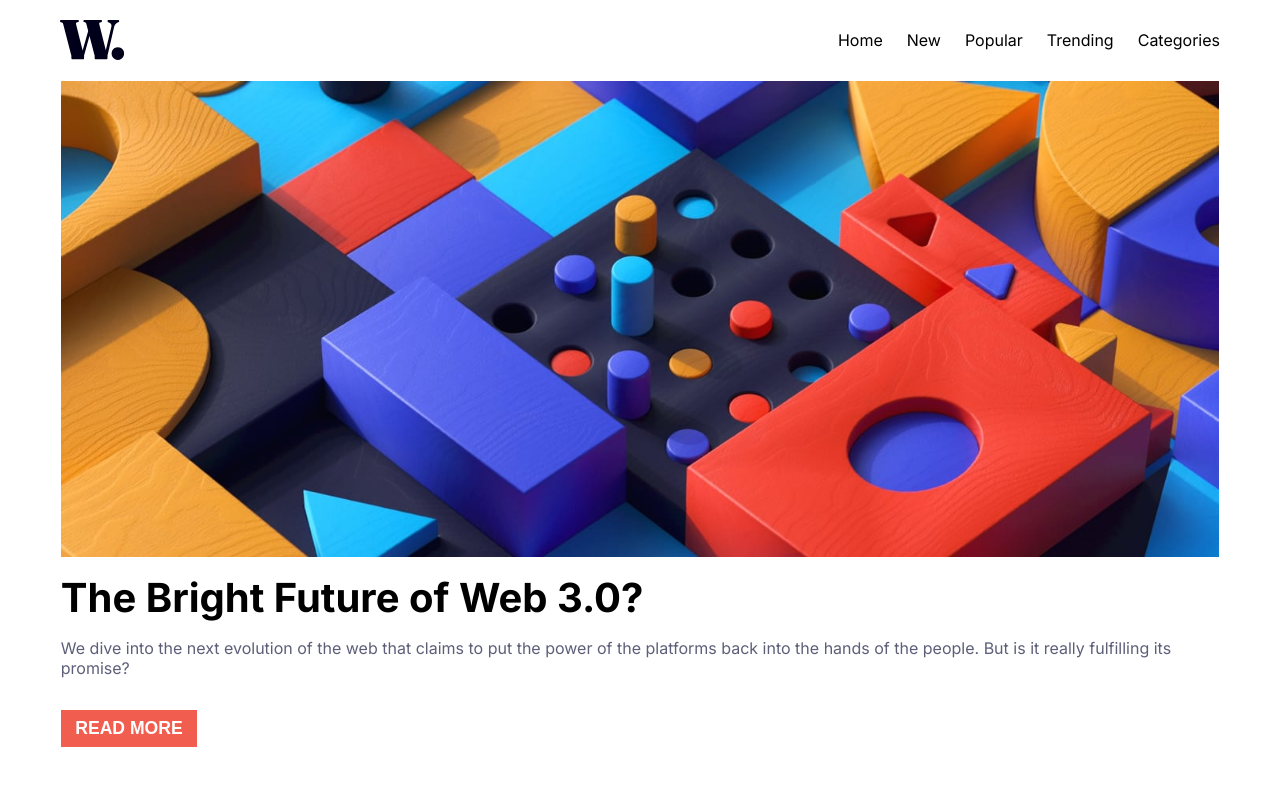
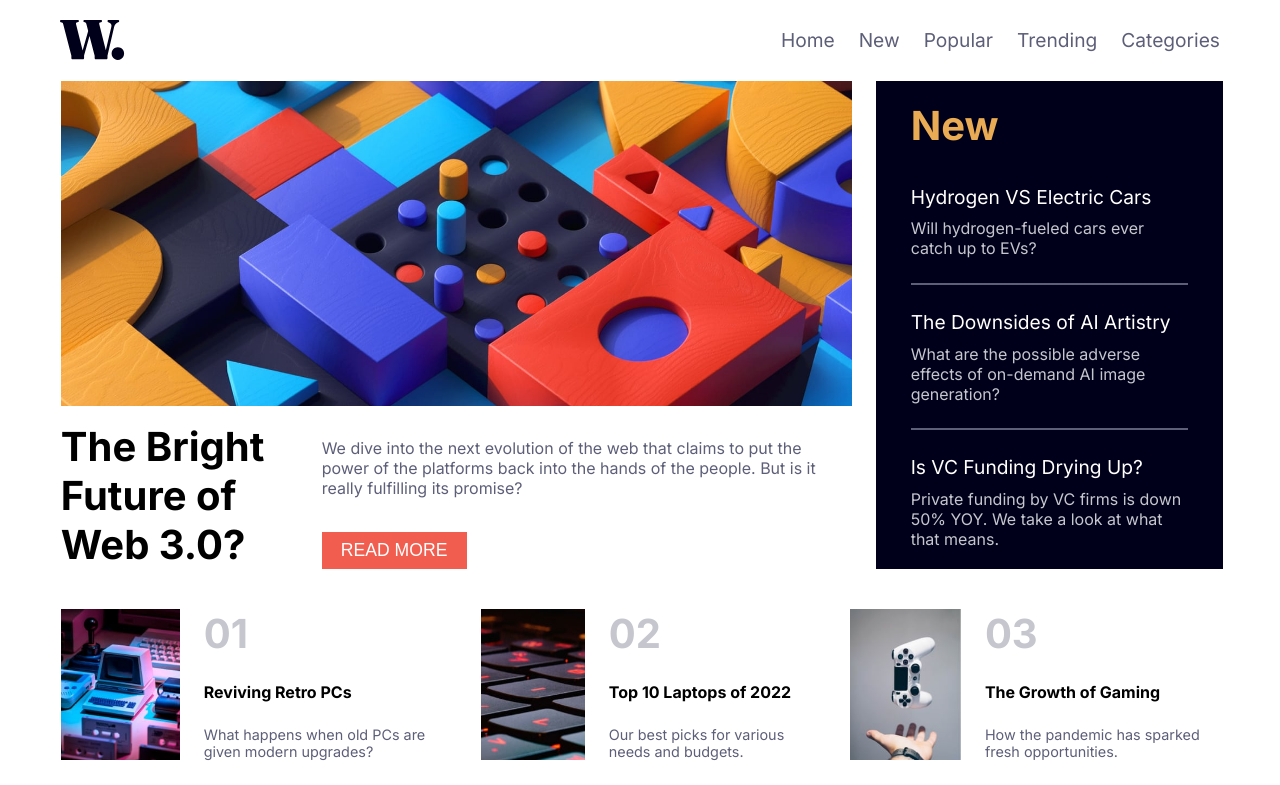
Before and after one commit to wswiderski/frontend_mentor, a React (Vite) app: page / in a window 1280 px wide. Shown: the top 785 px of the page. Built offline with nearby package versions, Linux system fonts and the light colour scheme.

Commit message:
added desktop and side menu animation

```diff
--- a/src/components/Navbar.module.scss
+++ b/src/components/Navbar.module.scss
@@ -1,3 +1,5 @@
+@import '../styles/variables.scss';
+
 .navbar {
     position: fixed;
     top     : 0;
@@ -13,6 +15,17 @@
 
     span {
         flex: 1;
+    }
+
+    a {
+        font-weight: 500;
+        font-size  : 1.2rem;
+        color      : $darkGrayishBlue;
+
+        &:hover {
+            color : $softRed;
+            cursor: pointer;
+        }
     }
 }
 
@@ -38,9 +51,5 @@
         justify-content: center;
         gap            : 20px;
         padding-left   : 20px;
-
-        a {
-            font-weight: 500;
-        }
     }
 }
--- a/src/components/Navbar.tsx
+++ b/src/components/Navbar.tsx
@@ -5,6 +5,8 @@ import { useState } from "react";
 
 import styles from "./Navbar.module.scss";
 import { useWindowSize } from "../util/useWindowSize";
+
+import { AnimatePresence, motion } from "framer-motion";
 
 const Navbar = () => {
   const [menuOpen, setMenuOpen] = useState(false);
@@ -28,8 +30,15 @@ const Navbar = () => {
           onClick={() => setMenuOpen(true)}
         />
       )}
+      <AnimatePresence>
         {menuOpen && (
-        <div className={styles.sidemenu}>
+          <motion.div
+            initial={{ x: "100vw" }}
+            animate={{ x: 0 }}
+            exit={{ x: "100vw" }}
+            transition={{ duration: 0.5 }}
+            className={styles.sidemenu}
+          >
             <img
               src={menuClose}
               alt="Menu close icon"
@@ -42,8 +51,9 @@ const Navbar = () => {
               <a>Trending</a>
               <a>Categories</a>
             </div>
-        </div>
+          </motion.div>
         )}
+      </AnimatePresence>
     </nav>
   );
 };
--- a/src/components/home-section/HomeSection.module.scss
+++ b/src/components/home-section/HomeSection.module.scss
@@ -10,4 +10,10 @@
     display       : flex;
     flex-direction: column;
     gap           : 2.5rem;
+
+    @media screen and (min-width: 1000px) {
+        display              : grid;
+        grid-template-columns: calc(70% - 20px) 30%;
+        gap                  : 1.5rem;
+    }
 }
--- a/src/components/home-section/MainArticle.module.scss
+++ b/src/components/home-section/MainArticle.module.scss
@@ -6,8 +6,9 @@
     gap           : 1rem;
 
     h2 {
-        font-size: 2.5rem;
-        margin   : 0px;
+        font-size  : 2.5rem;
+        font-weight: 700;
+        margin     : 0px;
     }
 
     p {
@@ -20,7 +21,26 @@
         background-color: $softRed;
         border          : none;
         font-size       : 1.1rem;
-        font-weight     : 600;
-        padding         : .5rem .9rem;
+        font-weight     : 400;
+        padding         : .5rem 1.2rem;
+
+        &:hover {
+            background-color: $veryDarkBlue;
+            cursor          : pointer;
+        }
+    }
+
+    div {
+        @media screen and (min-width: 1000px) {
+            display: flex;
+        }
+
+        div {
+            @media screen and (min-width: 1000px) {
+                display        : flex;
+                flex-direction : column;
+                justify-content: space-between;
+            }
+        }
     }
 }
--- a/src/components/home-section/MainArticle.tsx
+++ b/src/components/home-section/MainArticle.tsx
@@ -12,13 +12,15 @@ const MainArticle = () => {
       <img src={isMobile ? articleImgMobile : articleImg} alt="Article image" />
       <div>
         <h2>The Bright Future of Web 3.0?</h2>
-        <p>
-          We dive into the next evolution of the web that claims to put the
-          power of the platforms back into the hands of the people. But is it
-          really fulfilling its promise?
-        </p>
+        <div>
+          <p>
+            We dive into the next evolution of the web that claims to put the
+            power of the platforms back into the hands of the people. But is it
+            really fulfilling its promise?
+          </p>
+          <button>READ MORE</button>
+        </div>
       </div>
-      <button>READ MORE</button>
     </div>
   );
 };
--- a/src/components/home-section/News.module.scss
+++ b/src/components/home-section/News.module.scss
@@ -4,8 +4,9 @@
     display         : flex;
     flex-direction  : column;
     background-color: $veryDarkBlue;
-    padding         : 10px;
+    padding         : 20px 35px;
     gap             : 20px;
+    justify-content : space-between;
 
     h2 {
         color        : $softOrange;
--- a/src/components/home-section/NewsItem.module.scss
+++ b/src/components/home-section/NewsItem.module.scss
@@ -9,6 +9,11 @@
     a {
         color    : white;
         font-size: 1.2rem;
+
+        &:hover {
+            color : $softOrange;
+            cursor: pointer;
+        }
     }
 
     p {
--- a/src/components/home-section/Top.module.scss
+++ b/src/components/home-section/Top.module.scss
@@ -2,4 +2,8 @@
     display       : flex;
     flex-direction: column;
     gap           : 1.5rem;
+
+    @media screen and (min-width: 1000px) {
+        flex-direction: row;
+    }
 }
--- a/src/components/home-section/TopItem.module.scss
+++ b/src/components/home-section/TopItem.module.scss
@@ -23,6 +23,11 @@
 
         a {
             font-weight: 600;
+
+            &:hover {
+                color : $softRed;
+                cursor: pointer;
+            }
         }
 
         p {
--- a/src/components/home-section/TopItem.tsx
+++ b/src/components/home-section/TopItem.tsx
@@ -12,7 +12,6 @@ const TopItem: FC<TopItemProps> = (props) => {
   return (
     <div className={styles.item}>
       <img src={props.imageSrc} alt="Article image" />
-
       <div>
         <span>{props.number}</span>
         <a>{props.topic}</a>
--- a/src/index.scss
+++ b/src/index.scss
@@ -1,14 +1,4 @@
-@import './styles/variables.scss';
-
 @import url('https://fonts.googleapis.com/css2?family=Inter:wght@400;700;800&display=swap');
-
-body {
-  padding: 0px;
-  margin : 0px;
-  width  : 100vw;
-  height : 100vh;
-
-}
 
 :root {
   font-family: 'Inter', sans-serif;
```
Lines whose indentation alone changed are shown as unchanged.
